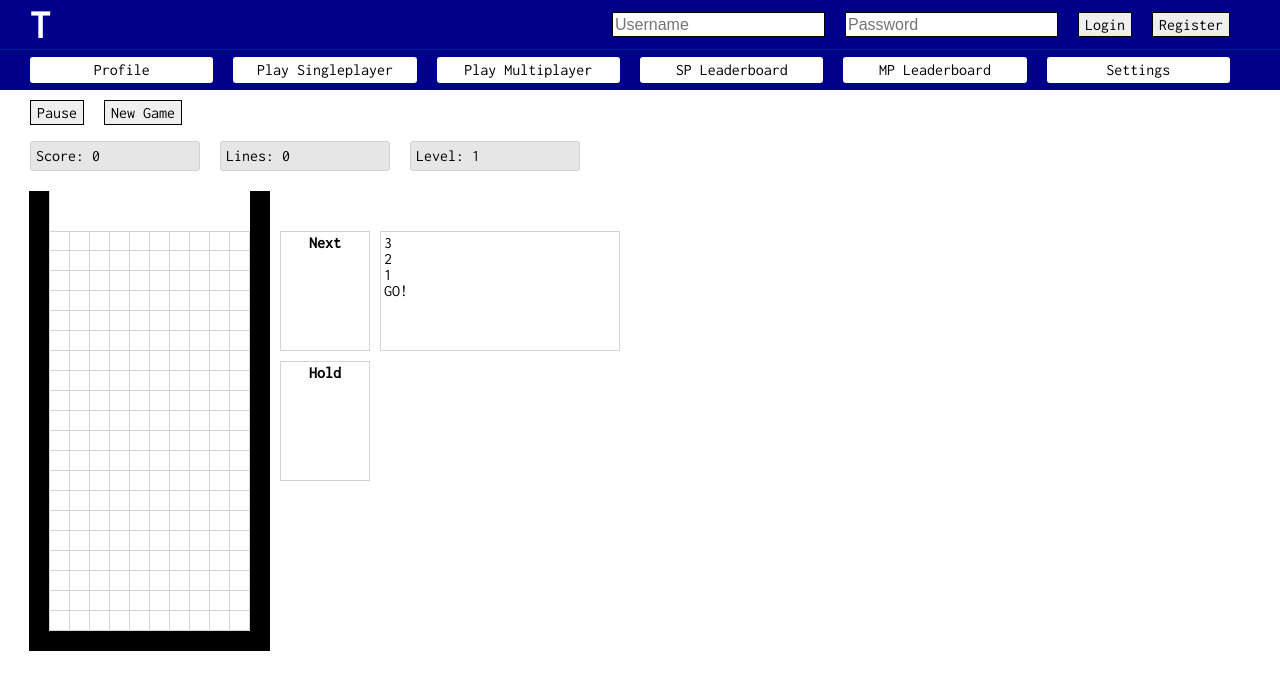
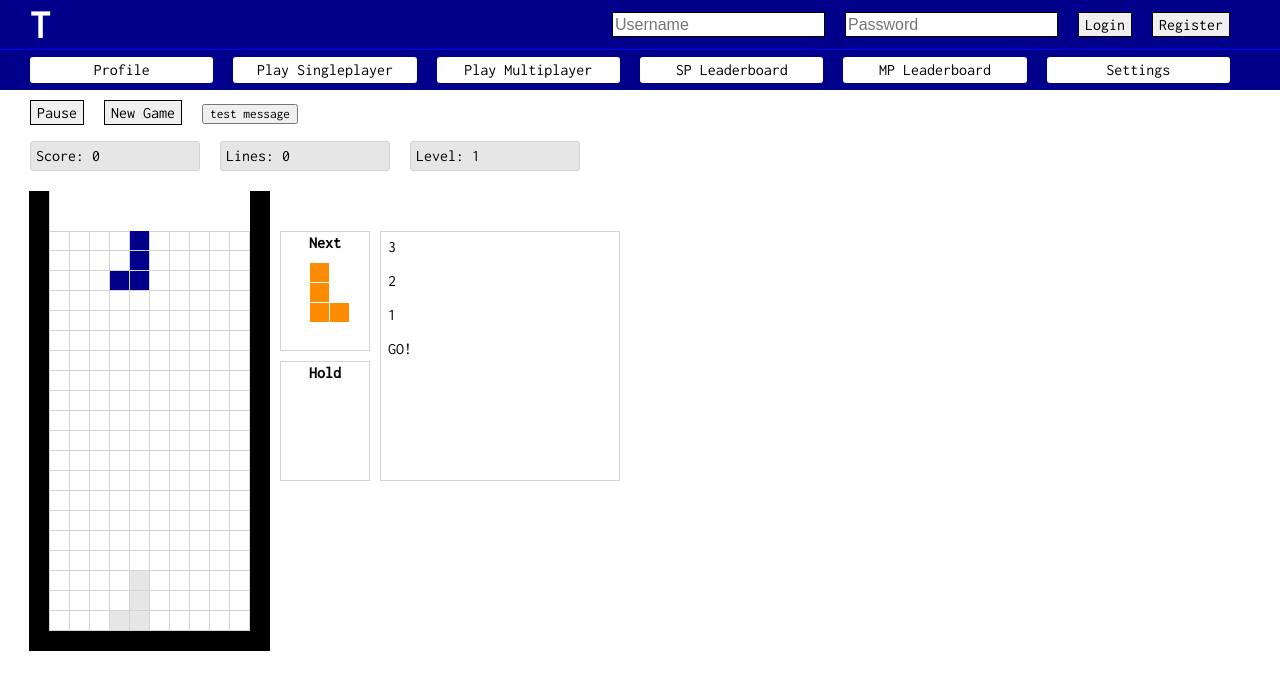
Before and after one commit to alan-whitman/t-online, a React (Create React App) app: page /#/sp in a window 1280 px wide. Shown: the top 690 px of the page. Built offline with nearby package versions, Linux system fonts and the light colour scheme; no server answers.

Commit message:
reworked messaging. Added (very) basic landing page

```diff
--- a/src/components/Board.css
+++ b/src/components/Board.css
@@ -87,7 +87,7 @@
 .message-holder   {
     border: 1px solid lightgrey;
     position: absolute;
-    overflow: hidden;
+    overflow: scroll;
     padding: 3px;
 
 }
--- a/src/components/Board.js
+++ b/src/components/Board.js
@@ -63,6 +63,7 @@ class Board extends Component {
         this.pause = this.pause.bind(this);
         this.tick = this.tick.bind(this);
         this.boardRef = React.createRef();
+        this.messageRef = React.createRef();
 
         // if (this.props.mode === 'mp' && this.props.isLoggedIn) {
         // }
@@ -76,24 +77,26 @@ class Board extends Component {
                 this.setState({opBoard});
             });
             socket.on('roomNum', roomMsg => {
-                console.log(roomMsg);
+                this.createMessage(roomMsg);
             });
             socket.on('startGame', (userList) => {
-                console.log('playing against' + userList)
+                const op = userList[0] === this.props.user.username ? userList[1] : userList[0];
+                this.createMessage('Player found! Playing against ' + op)
                 this.countDown();
             });
             socket.on('userDisconnected', () => {
-                console.log('the other player disconnected, you win by default');
+                this.createMessage('the other player disconnected, you win by default');
             });
             socket.on('youWin', () => {
-                console.log('the other player lost! that means you win. Good job');
+                this.createMessage('the other player lost! that means you win. Good job');
             });
 
             const username = this.props.isLoggedIn ? this.props.user.username : 'default username';
             socket.emit('playMp', username);
+            this.createMessage('Waiting for another player...')
         }
         else if (this.props.mode === 'mp' && !this.props.isLoggedIn) {
-            console.log('you need to be logged in to play MP')
+            this.createMessage('you need to be logged in to play MP')
         }
         else if (this.props.mode === 'sp') {
             this.countDown();
@@ -105,6 +108,9 @@ class Board extends Component {
             socket.disconnect();
     }
     componentDidUpdate(prevProps, prevState) {
+        if (this.messageRef)
+            console.log()
+            this.messageRef.current.scrollTop = this.messageRef.current.scrollHeight;
         if (this.state.piece !== prevState.piece && this.props.mode === 'mp') {
             const currentBlocks = getPieceBlocks(this.state.piece);
             let board = this.state.board.map(column => {
@@ -155,7 +161,8 @@ class Board extends Component {
         const { board, piece } = this.state;
         const potentialBlock = getPieceBlocks(piece);
         if (!canMove(board, potentialBlock)) {
-            socket.emit('iLost');
+            if (this.props.mode === 'mp')
+                socket.emit('iLost');
             clearInterval(this.state.interval);
             this.setState({lost: true, paused: false});
             this.createMessage('Game over! CLick New Game to play again!')
@@ -402,7 +409,7 @@ class Board extends Component {
         let { messages } = this.state;
         messages.push(message);
         this.setState({messages});
-        setTimeout(this.clearMessage, 6000);
+        // setTimeout(this.clearMessage, 6000);
     }
     renderMessages() {
         if (this.state.messages[0]) {
@@ -516,12 +523,14 @@ class Board extends Component {
     }
 
     render() {
+        const messageOffset = this.props.mode === 'sp' ? BLOCK_SCALE * 15 + 50 : BLOCK_SCALE * 30 + 50;
         return (
             <div className="Board">
                 {this.props.mode === 'sp' ?
                     <div>
                         <button onClick={this.pause} className="ui-button">Pause</button>
-                        <button onClick={this.newGame} className="ui-button">New Game</button><br /><br />
+                        <button onClick={this.newGame} className="ui-button">New Game</button>
+                        <button onClick={e => {this.createMessage('derp')}}>test message</button><br /><br />
                     </div>
                 : null
                 }
@@ -538,15 +547,12 @@ class Board extends Component {
                     <div className="holder" style={{width: BLOCK_SCALE * 4 + 10, height: BLOCK_SCALE * 6, left: BLOCK_SCALE * 12 + 10, top: BLOCK_SCALE * 6 + 9}}>
                         Hold
                     </div>
-                    {this.props.mode === 'sp' ?
-                        <div className="message-holder" style={{left: BLOCK_SCALE * 15 + 50, top: -1, width: BLOCK_SCALE * 12, height: BLOCK_SCALE * 6}}>
-                            {this.renderMessages()}
-                        </div>
-                    : null
-                    }
+                    <div className="message-holder" ref={this.messageRef} style={{left: messageOffset, top: -1, width: BLOCK_SCALE * 12, height: BLOCK_SCALE * 12 + 10}}>
+                        {this.renderMessages()}
+                    </div>
                     {this.renderBoard()}
                     {this.props.mode === 'mp' ? this.renderOpBoard() : null}
-                    {this.props.isLoggedIn ? this.renderPieces() : null}
+                    {this.props.isLoggedIn || this.props.mode === 'sp' ? this.renderPieces() : null}
                 </div>
             </div>
         )
--- a/src/components/Dashboard.js
+++ b/src/components/Dashboard.js
@@ -3,6 +3,7 @@ import DashboardNav from './DashboardNav';
 import Board from './Board';
 import Scores from './Scores';
 import Leaderboard from './Leaderboard';
+import Landing from './Landing';
 import './Dashboard.css';
 import { Switch, Route } from 'react-router-dom';
 
@@ -18,6 +19,7 @@ class Dashboard extends Component {
                         <Route path="/mp" exact render={(props) => <Board {...props} user={this.props.user} isLoggedIn={this.props.isLoggedIn} mode={'mp'} key={'mp' + this.props.isLoggedIn} />} />
                         <Route path="/scores/:username" render={(props) => <Scores {...props} isLoggedIn={this.props.isLoggedIn} />} />
                         <Route path="/scores" render={(props) => <Scores {...props} isLoggedIn={this.props.isLoggedIn} user={this.props.user} />} />
+                        <Route path="/" component={Landing} />
                     </Switch>
                 </div>
             </div>
--- /dev/null
+++ b/src/components/Landing.js
@@ -0,0 +1,13 @@
+import React, { Component } from 'react';
+
+class Landing extends Component {
+    render() {
+        return (
+            <div>
+                <h1>This is the landing page</h1>
+            </div>
+        )
+    }
+}
+
+export default Landing;
--- a/src/components/Message.css
+++ b/src/components/Message.css
@@ -1,9 +1,12 @@
 .Message {
-    animation-name: message;
+    /* animation-name: message;
     animation-duration: 1s;
     animation-iteration-count: 1;
     animation-fill-mode: forwards;
-    animation-delay: 5s
+    animation-delay: 5s; */
+    margin-bottom: 10px;
+    width: 100%;
+    padding: 4px;
 
 }
 
--- a/src/controllers/socket.js
+++ b/src/controllers/socket.js
@@ -1,2 +1,2 @@
-import openSocket from 'socket.io-client';
-const socket = openSocket('http://localhost:4100');
+import io from 'socket.io-client';
+const socket = io('http://localhost:4100', {username: 'some username'});
```
Also changed, not shown: src/components/Landing.css (added), 2 other files (tests, documents, lock files or other folders).
